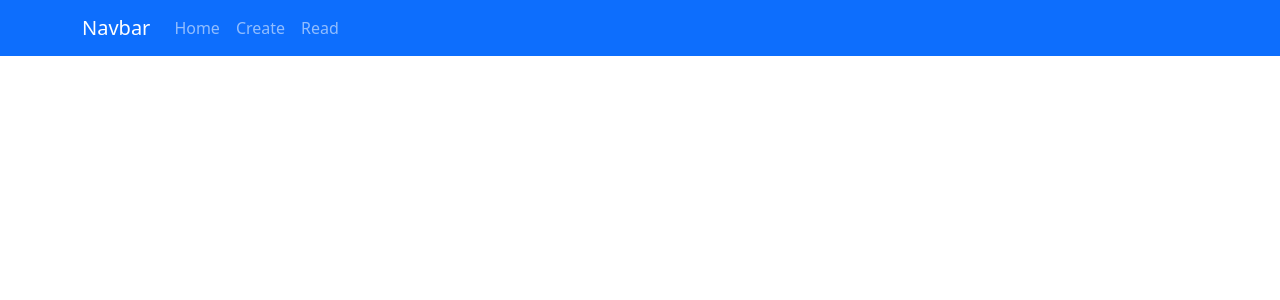
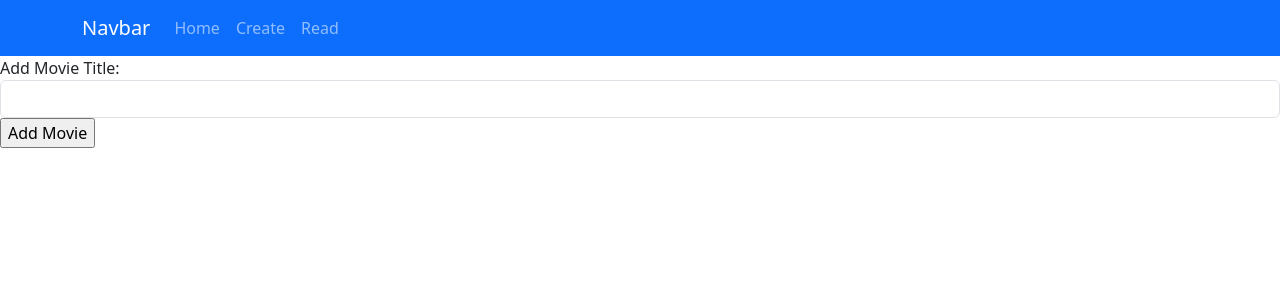
Before and after one commit to trinv1/Data-Representation-Querying, a React (Create React App) app: page /Create in a window 1280 px wide. Shown: the top 300 px of the page. Built offline with nearby package versions, Linux system fonts and the light colour scheme.

Commit message:
Created Create component that allows user to input a movie title and submit it

```diff
--- a/src/App.js
+++ b/src/App.js
@@ -8,6 +8,7 @@ import Footer from './Components/Footer';
 import NavigationBar from './Components/NavBar';
 import Read from './Components/Read';
 import Movies from './Components/Movies';
+import Create from './Components/Create';
 
 {/*Importing components*/}
 
@@ -18,10 +19,10 @@ function App() {
         <Routes>
           {/*Each route displays different component when clicked*/}npm
           <Route path="/home" element={<Content />} />
+          <Route path="/Create" element={<Create />} />{/*diplays create component when url changes to read */}
           <Route path="/Footer" element={<Footer />} /> {/*diplays footer component when url changes to read */}
           <Route path="/Read" element={<Read />} />{/*diplays header component when url changes to read */}
           <Route path="/Movies" element={<Movies />} />{/*diplays movies component when url changes to read */}
-
         </Routes>
         <Footer />
       </Router>
--- /dev/null
+++ b/src/Components/Create.js
@@ -0,0 +1,37 @@
+//Create.js is a form that allows a user to input a movie title and submit it
+
+import { useState } from "react";
+
+//sending data to api
+
+function Create() { //create function       //state variable allows you to declare a state variable inside a function
+    const [title, setTitle] = useState('');//state variable to manage title input field
+
+    const handleSubmit = (e) => {
+      e.preventDefault();
+    // Prevent the default form submission behavior (which would refresh the page) when the form is submitted.
+
+      console.log(title);
+    }
+
+    return (
+      <div>
+        <form onSubmit={handleSubmit}>
+        {/* A form element that listens for submission with the handleSubmit function */}
+          <div className="form-group">
+            <label>Add Movie Title: </label>
+            <input type="text" //capturnig input & input control will submit data for me
+              className="form-control"
+              value={title}
+              onChange={(e) => { setTitle(e.target.value) }}//updating title everytime user hits a key stroke on input control
+            // This onChange event triggers whenever the user types in the input field.
+            // It calls setTitle with the new input value, updating the 'title' state in real-time.
+           />
+          </div>
+          <input type="submit" value="Add Movie" />
+        </form>
+      </div>
+    );
+  }
+
+  export default Create;
```
